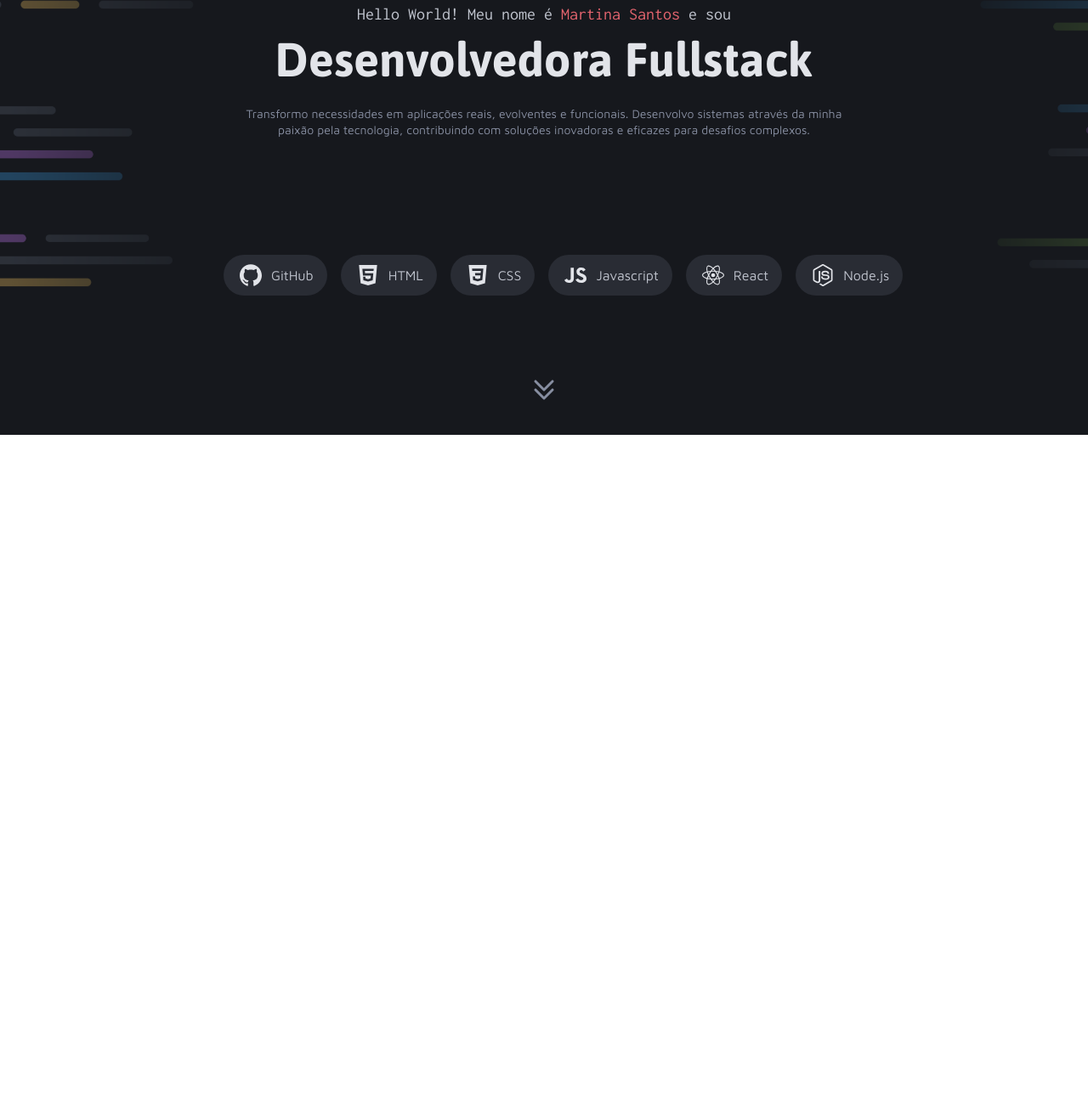
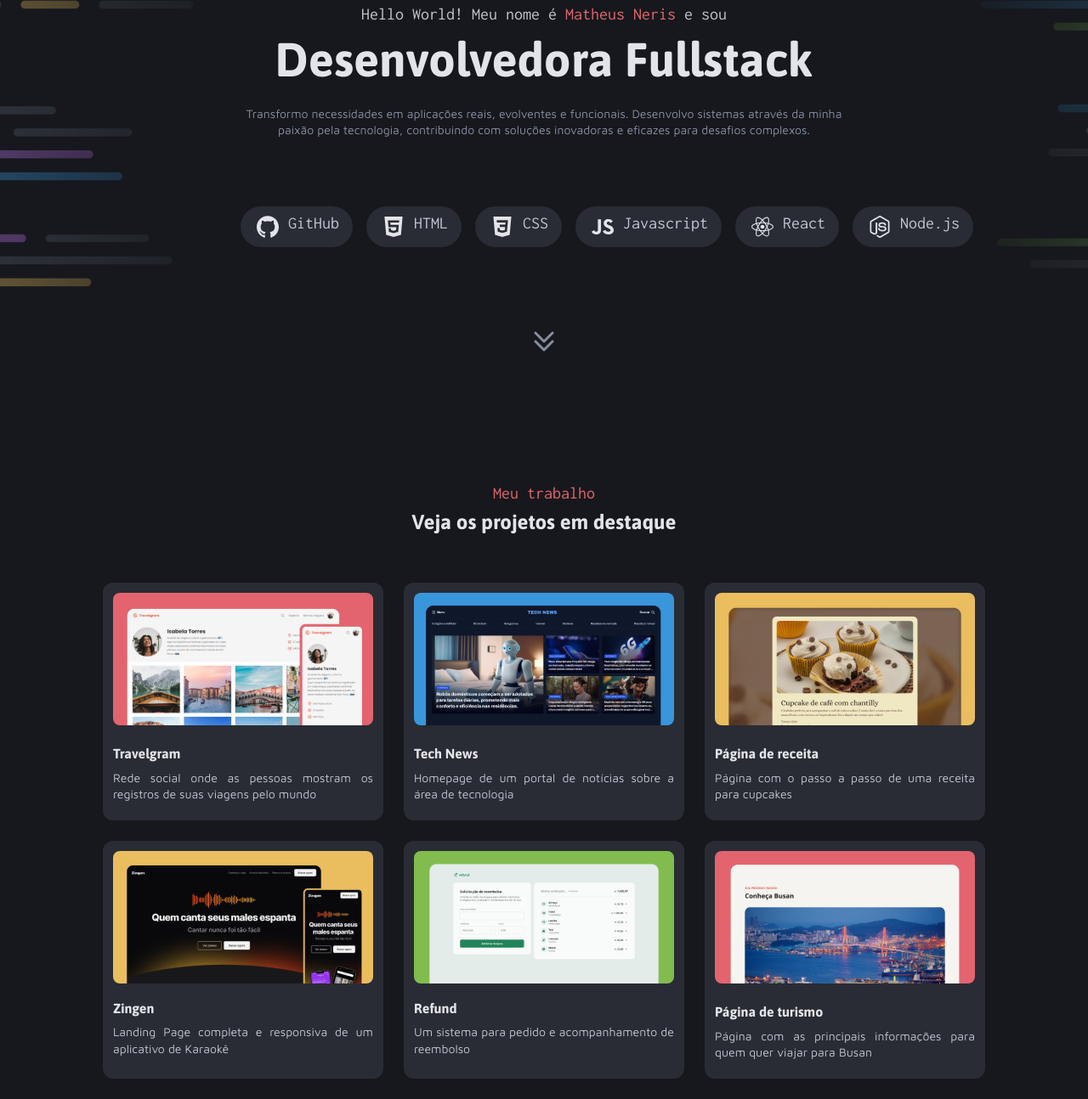
Before and after one commit to Matheus-NerisXavier/portfolio-dev, a plain HTML site: page index.html in a window 1280 px wide. Shown: the part 288-1582 px from the top of the page at 85% size. Before the commit the page ends 800 px from the top, so only its background shows below. Drawn offline with Linux system fonts and the light colour scheme.

Commit message:
sessão jobs

```diff
--- a/index.html
+++ b/index.html
@@ -1,5 +1,6 @@
 <!DOCTYPE html>
 <html lang="pt-br">
+
 <head>
   <link rel="preconnect" href="https://fonts.googleapis.com">
   <link rel="preconnect" href="https://fonts.gstatic.com" crossorigin>
@@ -7,58 +8,124 @@
   <meta name="viewport" content="width=device-width, initial-scale=1.0">
   <title>Portfolio Dev</title>
   <link rel="stylesheet" href="styles/index.css">
-  <link href="https://fonts.googleapis.com/css2?family=Asap:ital,wght@0,100..900;1,100..900&family=Inconsolata:wght@200..900&family=Maven+Pro:wght@400..900&display=swap" rel="stylesheet">
+  <link
+    href="https://fonts.googleapis.com/css2?family=Asap:ital,wght@0,100..900;1,100..900&family=Inconsolata:wght@200..900&family=Maven+Pro:wght@400..900&display=swap"
+    rel="stylesheet">
 </head>
+
 <body>
   <main class="about">
     <section>
       <div class="intro">
-        <img class="profile" src="assets/profile.png" alt="">
-        <p>Hello World! Meu nome é <span>Martina Santos</span> e sou</p>
+        <img class="profile" src="assets/profile.png" alt="Foto de Matheus Neris">
+        <p>Hello World! Meu nome é <span>Matheus Neris</span> e sou</p>
         <h1>Desenvolvedora Fullstack</h1>
         <p>
-          Transformo necessidades em aplicações reais, evolventes e funcionais. Desenvolvo sistemas através da minha paixão pela tecnologia, contribuindo com soluções inovadoras e eficazes para desafios complexos.
+          Transformo necessidades em aplicações reais, evolventes e funcionais. Desenvolvo sistemas através da minha
+          paixão pela tecnologia, contribuindo com soluções inovadoras e eficazes para desafios complexos.
         </p>
-      </div>
 
         <div class="skills flex-center gap-16">
           <div class="item flex-center">
-          <img src="assets/icons/GitHub.svg" alt="">
+            <img src="assets/icons/GitHub.svg" alt="GitHub">
             <p>GitHub</p>
           </div>
 
           <div class="item flex-center">
-          <img src="assets/icons/HTML.svg" alt="">
+            <img src="assets/icons/HTML.svg" alt="HTML">
             <p>HTML</p>
           </div>
 
           <div class="item flex-center">
-          <img src="assets/icons/CSS.svg" alt="">
+            <img src="assets/icons/CSS.svg" alt="CSS">
             <p>CSS</p>
           </div>
 
           <div class="item flex-center">
-          <img src="assets/icons/JavaScript.svg" alt="">
+            <img src="assets/icons/JavaScript.svg" alt="JavaScript">
             <p>Javascript</p>
           </div>
 
           <div class="item flex-center">
-          <img src="assets/icons/React.svg" alt="">
+            <img src="assets/icons/React.svg" alt="React">
             <p>React</p>
           </div>
 
           <div class="item flex-center">
-          <img src="assets/icons/Node.js.svg" alt="">
+            <img src="assets/icons/Node.js.svg" alt="Node">
             <p>Node.js</p>
           </div>
         </div>
-    </section>
 
         <div class="down">
-      <img src="assets/icons/CaretDoubleDown.svg" alt="">
+          <img src="assets/icons/CaretDoubleDown.svg" alt="CaretDoubleDown">
         </div>
+      </div>
+    </section>
   </main>
 
+  <section class="jobs">
+    <h2>Meu trabalho</h2>
+    <h3>Veja os projetos em destaque</h3>
 
+    <div class="cards">
+      <div class="card">
+        <a href="https://matheus-nerisxavier.github.io/travelgram/" target="_blank">
+        <img src="assets/images/Thumbnail_Project-01.png" alt="Rede social onde as pessoas mostram os registros de suas viagens pelo mundo">
+        <h4>Travelgram</h4>
+        <p>
+          Rede social onde as pessoas mostram os registros de suas viagens pelo mundo
+        </p>
+        </a>
+      </div>
+
+      <div class="card">
+        <a href="https://matheus-nerisxavier.github.io/portal-de-noticias/" target="_blank">
+        <img src="assets/images/Thumbnail_Project-02.png" alt="Homepage de um portal de notícias sobre a área de tecnologia">
+        <h4>Tech News</h4>
+        <p>
+          Homepage de um portal de notícias sobre a área de tecnologia
+        </p>
+        </a>
+      </div>
+
+      <div class="card">
+        <a href="https://matheus-nerisxavier.github.io/pagina_de_receita/" target="_blank">
+        <img src="assets/images/Thumbnail_Project-03.png" alt="">
+        <h4>Página de receita</h4>
+        <p>
+          Página com o passo a passo de uma receita para cupcakes
+        </p>
+        </a>
+      </div>
+
+      <div class="card">
+        <img src="assets/images/Thumbnail_Project-04.png" alt="">
+        <h4>Zingen</h4>
+        <p>
+          Landing Page completa e responsiva de um aplicativo de Karaokê
+        </p>
+      </div>
+
+      <div class="card">
+        <img src="assets/images/Thumbnail_Project-05.png" alt="">
+        <h4>Refund</h4>
+        <p>
+          Um sistema para pedido e acompanhamento de reembolso
+        </p>
+      </div>
+
+      <div class="card">
+        <a href="https://matheus-nerisxavier.github.io/local_turistico/" target="_blank">
+        <img src="assets/images/Thumbnail_Project-06.png" alt="">
+        <h4>Página de turismo</h4>
+        <p>
+          Página com as principais informações para quem quer viajar para Busan
+        </p>
+      </div>
+      </a>
+    </div>
+  </section>
 </body>
+
 </html>
--- a/styles/global.css
+++ b/styles/global.css
@@ -35,3 +35,7 @@
 body {
   font: var(--text-sm);
 }
+
+a {
+  text-decoration: none;
+}
--- a/styles/index.css
+++ b/styles/index.css
@@ -2,3 +2,4 @@
 @import url('utility.css');
 @import url('sections.css');
 @import url('intro.css');
+@import url('jobs.css');
--- a/styles/intro.css
+++ b/styles/intro.css
@@ -1,7 +1,7 @@
 .intro {
   max-width: 1040px;
   margin: auto;
-  padding: 120px 163px 57px 163px;
+  padding: 120px 163px 57px;
   text-align: center;
 }
 
--- /dev/null
+++ b/styles/jobs.css
@@ -0,0 +1,58 @@
+.jobs {
+  padding-top: 57px;
+  text-align: center;
+  background-color: var(--gray-500);
+  height: 100%;
+}
+
+.jobs h2 {
+  font: var(--subtile);
+  color: var(--red);
+  margin-bottom: 8px;
+}
+
+.jobs h3 {
+  font: var(--title-md);
+  color: var(--gray-100);
+  padding-bottom: 56px;
+}
+
+.cards {
+  display: flex;
+  align-items: center;
+  justify-content: center;
+  max-width: 1040px;
+  flex-wrap: wrap;
+  gap: 24px;
+  margin: auto;
+}
+
+.card {
+  display: flex;
+  flex-direction: column;
+  padding: 12px;
+  border-radius: 12px;
+  background-color: var(--gray-400);
+  width: 330px;
+  height: 280px;
+}
+
+.card img {
+  width: 306px;
+  height: 156px;
+  border-radius: 8px;
+  margin-bottom: 20px;
+}
+
+.card h4 {
+  font: var(--title-sm);
+  color: var(--gray-100);
+  text-align: start;
+  margin-bottom: 8px;
+}
+
+.card p {
+  font: var(--text-sm);
+  color: var(--gray-200);
+  text-align: justify;
+}
```
Lines whose indentation alone changed are shown as unchanged.
